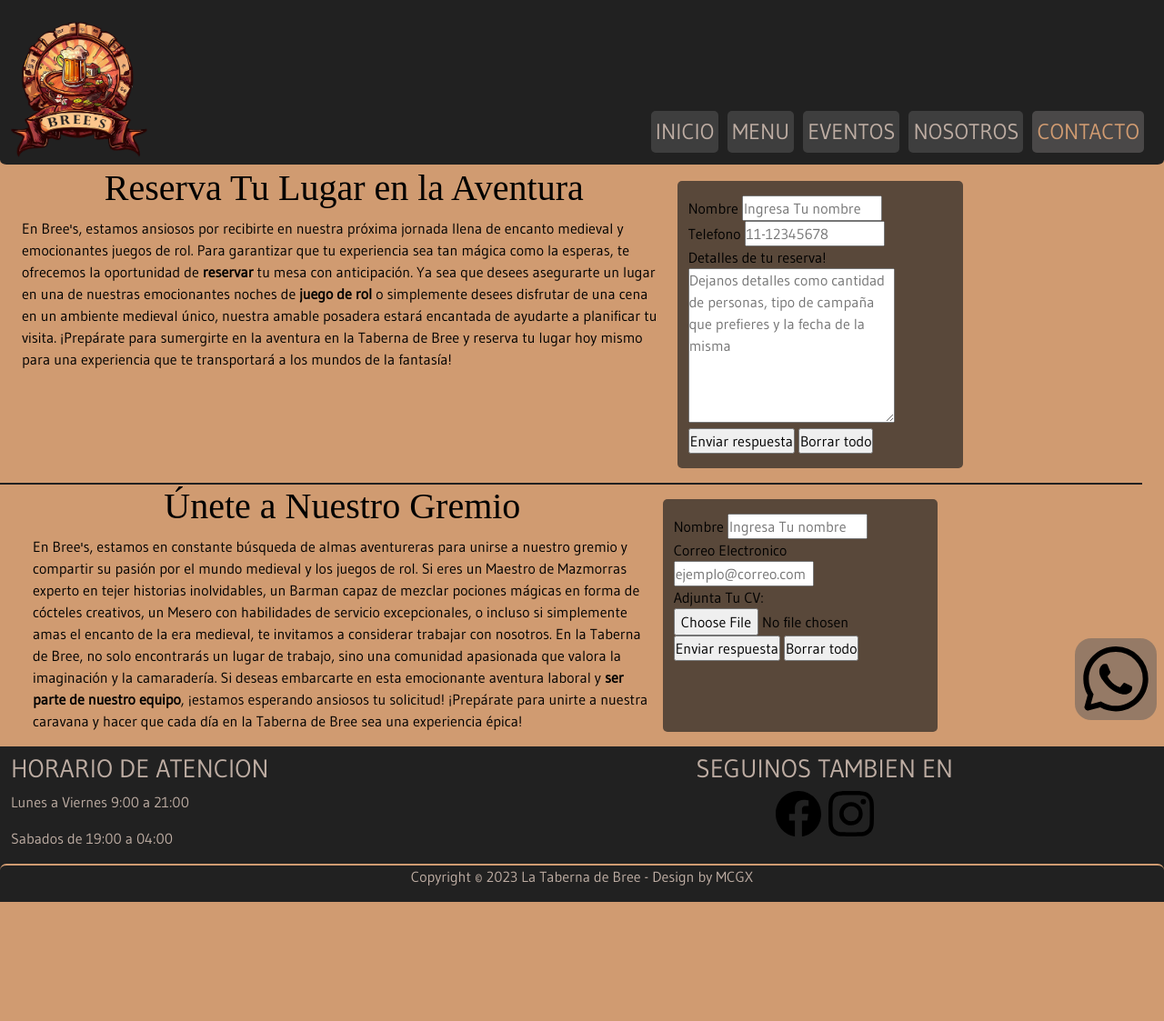
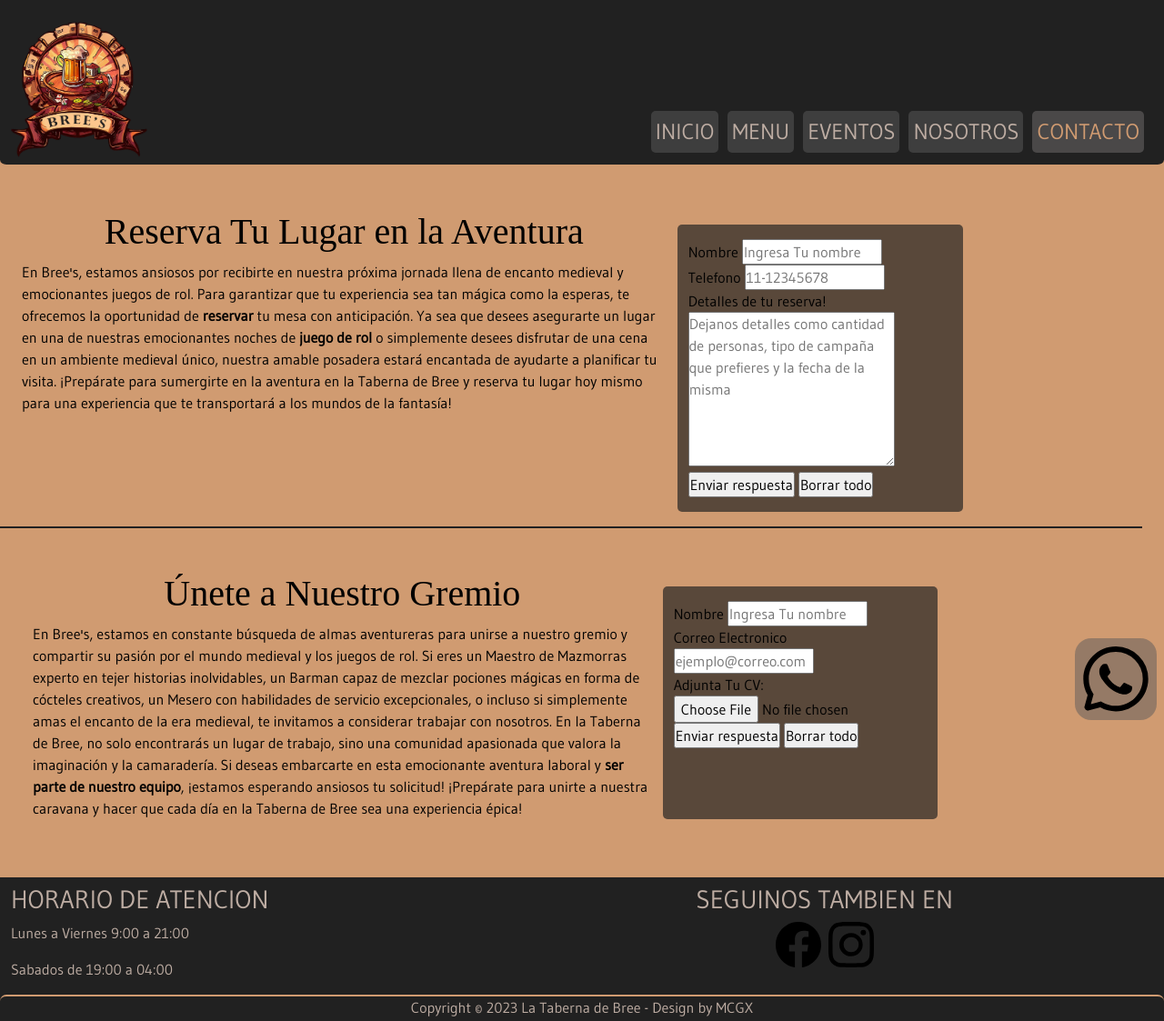
Before and after one commit to MattCGx/DesarrolloWeb-Coderhouse, a website: page Pages/contacto.html in a window 1280 px wide. Shown: the whole page at 91% size. Before the commit the page ends 992 px from the top, so only its background shows below. Drawn offline with nearby package versions, Linux system fonts and the light colour scheme; a web font is replaced by a local one.

Commit message:
padding en area de contacto

```diff
--- a/Pages/contacto.html
+++ b/Pages/contacto.html
@@ -58,7 +58,7 @@
 
   <main class="container-fluid main">
 
-    <section class="container-fluid seccionReserva">
+    <section class="container-fluid seccionReserva pt-5">
       <div class="row contenedorReserva">
         <div class="col-lg-7">
           <h1 class="fontTitulo text-center fs-1">Reserva Tu Lugar en la Aventura</h1>
@@ -104,7 +104,7 @@
     </section class="seccionReserva">
 
 
-    <section class="container-fluid row seccionTrabajo">
+    <section class="container-fluid row seccionTrabajo pb-5 pt-5">
 
       <div class="col-lg-7">
         <h2 class="fontTitulo text-center fs-1">Únete a Nuestro Gremio</h2>
```
